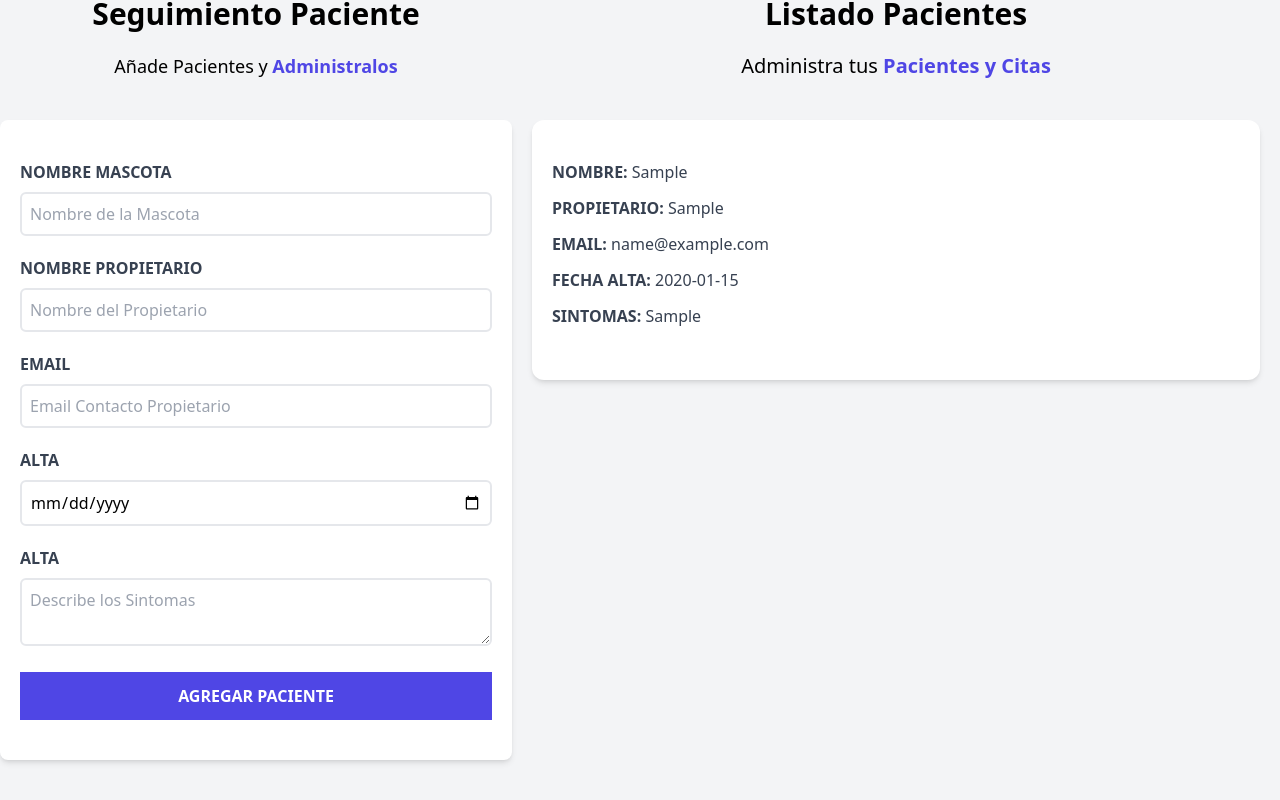
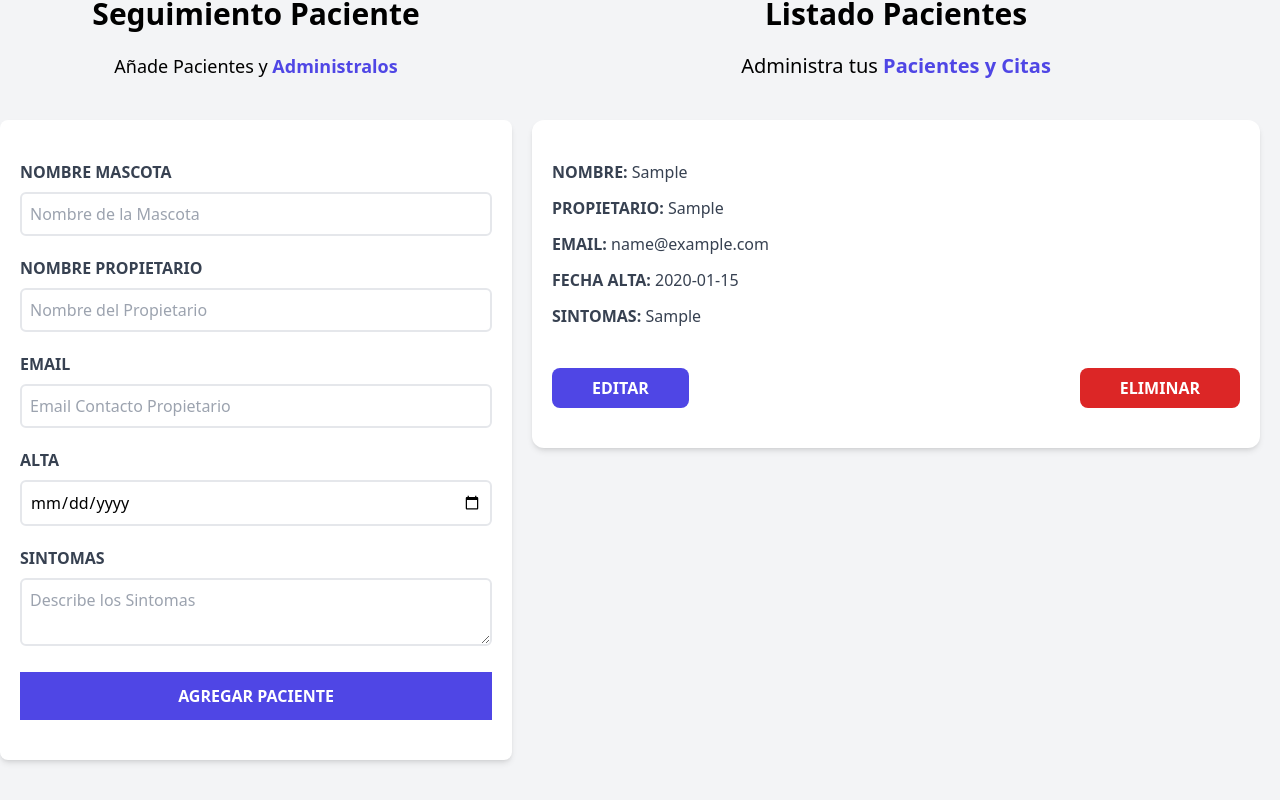
Before and after one commit to FherAmableRicse/citas-r, a React (Vite) app: page / in a window 1280 px wide. Both pictures are taken after typing "Sample", "Sample", "name@example.com", "2020-01-15", "Sample" into the empty fields and a click on the input "Agregar Paciente". Shown: the part 180-980 px from the top of the page. Built offline with nearby package versions, Linux system fonts and the light colour scheme.

Commit message:
Funcionalidad editar y eliminar

```diff
--- a/src/App.jsx
+++ b/src/App.jsx
@@ -6,6 +6,13 @@
 function App() {
 
   const [pacientes, setPacientes] = useState([]);
+  const [paciente, setPaciente] = useState({});
+  const eliminarPaciente = (id) => {
+    const pacientesActualizados =  pacientes.filter(
+      paciente => paciente.id !== id
+    )
+    setPacientes(pacientesActualizados);
+  }
   return (
     <div className="container mx-auto mt-20">
       <Header
@@ -14,9 +21,13 @@
         <Formulario
           pacientes={pacientes}
           setPacientes={setPacientes}
+          paciente={paciente}
+          setPaciente={setPaciente}
         />
         <ListadoPacientes
           pacientes={pacientes}
+          setPaciente={setPaciente}
+          eliminarPaciente={eliminarPaciente}
         />
       </div>
     </div>
--- a/src/components/Formulario.jsx
+++ b/src/components/Formulario.jsx
@@ -1,7 +1,7 @@
 import { useState, useEffect } from 'react';
 import Error from './Error';
 
-const Formulario = ({pacientes,setPacientes}) => {
+const Formulario = ({ pacientes, setPacientes, paciente,setPaciente }) => {
 
   const [nombre, setNombre] = useState('');
   const [propietario, setPropietario] = useState('');
@@ -10,6 +10,15 @@
   const [sintomas, setSintomas] = useState('');
 
   const [error, setError] = useState(false);
+  useEffect(() => {
+    if (Object.keys(paciente).length > 0) {
+      setNombre(paciente.nombre);
+      setPropietario(paciente.propietario);
+      setEmail(paciente.email);
+      setFecha(paciente.fecha);
+      setSintomas(paciente.sintomas);
+    }
+  }, [paciente])
 
   const generarId = () => {
     const random = Math.random().toString(36).substr(2);
@@ -20,25 +29,35 @@
 
   const handleSubmit = (e) => {
     e.preventDefault();
+    //Validacion de Formulario
     if ([nombre, propietario, email, fecha, sintomas].includes('')) {
       setError(true);
       return;
     }
     setError(false);
+
+    //Objeto de Paciente
     const objetoPaciente = {
       nombre,
       propietario,
       email,
       fecha,
-      sintomas,
-      id: generarId()
+      sintomas
     };
+    if (paciente.id) {
+      //Editando Registro
+      objetoPaciente.id = paciente.id;
+      const pacientesActualizados = pacientes.map( pacienteState => pacienteState.id === paciente.id ? objetoPaciente : pacienteState );
+      setPacientes(pacientesActualizados);
+      setPaciente({});
+    }
+    else {
+        //Nuevo registro
+        objetoPaciente.id = generarId();
+        setPacientes([...pacientes, objetoPaciente]);
+    }
 
-    setPacientes([
-      ...pacientes,
-      objetoPaciente
-    ]);
-
+    //Reiniciar al Form
     setNombre('');
     setPropietario('');
     setEmail('');
@@ -57,7 +76,7 @@
         onSubmit={handleSubmit}
         className="bg-white shadow-md rounded-lg py-10 px-5 mb-10 mx'5">
         {error && <Error><p>Todos los campos son obligatorios</p></Error>
-         }
+        }
         <div className="mb-5">
           <label htmlFor="mascota" className="block text-gray-700 uppercase font-bold">Nombre Mascota</label>
           <input
@@ -106,7 +125,7 @@
         </div>
 
         <div className="mb-5">
-          <label htmlFor="sintomas" className="block text-gray-700 uppercase font-bold">Alta</label>
+          <label htmlFor="sintomas" className="block text-gray-700 uppercase font-bold">Sintomas</label>
           <textarea
             className="border-2 w-full p-2 mt-2 placeholder-gray-400 rounded-md"
             id="sintomas"
@@ -119,7 +138,7 @@
         <input
           type="submit"
           className="bg-indigo-600 w-full p-3 text-white uppercase font-bold hover:bg-indigo-700 cursor-pointer transition-all"
-          value="Agregar Paciente"
+          value={paciente.id ? 'Editar Paciente' : 'Agregar Paciente'}
         />
       </form>
     </div>
--- a/src/components/ListadoPacientes.jsx
+++ b/src/components/ListadoPacientes.jsx
@@ -1,7 +1,6 @@
-import Paciente from "./Paciente"
+import Paciente from "./Paciente";
 
-
-const ListadoPacientes = ({ pacientes }) => {
+const ListadoPacientes = ({ pacientes, setPaciente,eliminarPaciente}) => {
   return (
       <div className="md:w-1/2 lg:w-3/5 md:h-screen overflow-y-scroll">
           {pacientes && pacientes.length ? (
@@ -15,6 +14,8 @@
                 <Paciente
                   key={paciente.id}
                   paciente={paciente}
+                  setPaciente={setPaciente}
+                  eliminarPaciente={eliminarPaciente}
                 />
               ))}
             </>
--- a/src/components/Paciente.jsx
+++ b/src/components/Paciente.jsx
@@ -1,6 +1,13 @@
 
-const Paciente = ({paciente}) => {
-  const {nombre, propietario, email, fecha, sintomas} = paciente
+const Paciente = ({paciente,setPaciente,eliminarPaciente}) => {
+  const {id,nombre, propietario, email, fecha, sintomas} = paciente
+  const handleEliminar = () => {
+    const respuesta = confirm('Deseas eliminar este paciente')
+    if(respuesta){
+      eliminarPaciente(id);
+    }
+
+  }
   return (
     <div className="mx-5 my-10 bg-white shadow-md px-5 py-10 rounded-xl">
       <p className="font-bold mb-3 text-gray-700 uppercase">Nombre: {''}
@@ -18,6 +25,23 @@
       <p className="font-bold mb-3 text-gray-700 uppercase">Sintomas: {''}
         <span className="font-normal normal-case">{sintomas}</span>
       </p>
+
+      <div className="flex justify-between mt-10">
+        <button
+        type="button"
+        className="py-2 px-10 bg-indigo-600 hover:bg-indigo-700 text-white font-bold uppercase rounded-lg"
+        onClick={()=> setPaciente(paciente)}
+        >
+        Editar
+        </button>
+        <button
+        type="button"
+        className="py-2 px-10 bg-red-600 hover:bg-red-700 text-white font-bold uppercase rounded-lg"
+        onClick={handleEliminar}
+        >
+        Eliminar
+        </button>
+      </div>
     </div>
   )
 }
```
